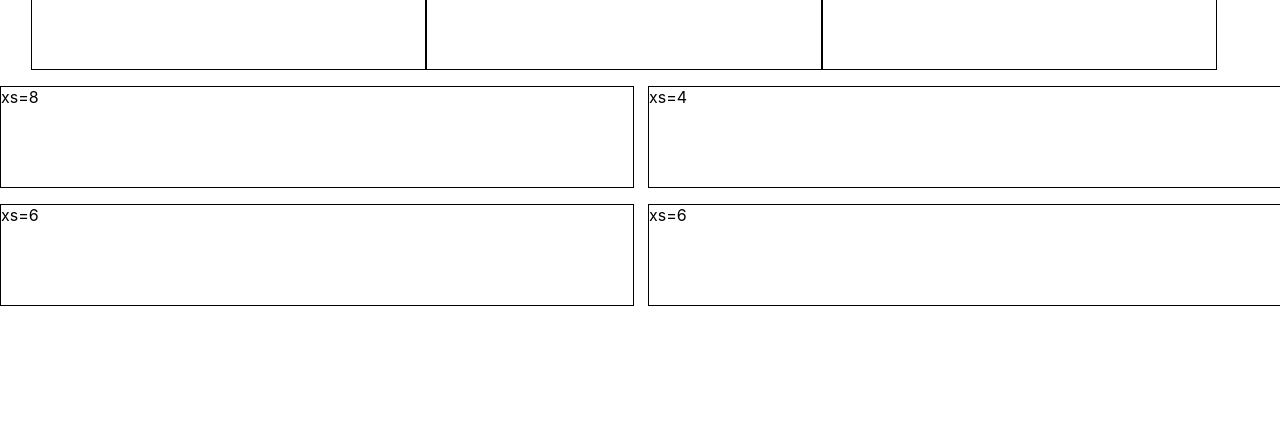
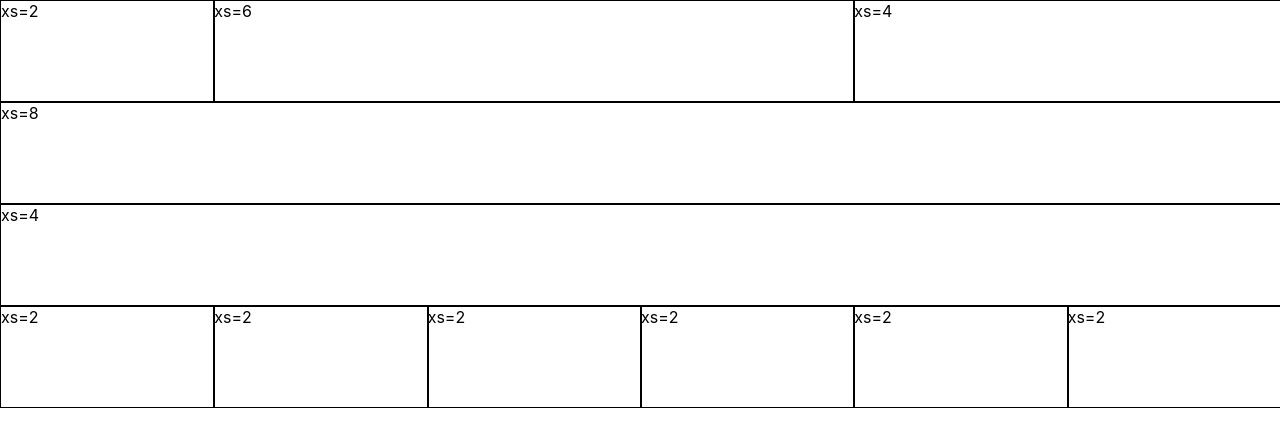
Before and after one commit to Mazo26/nit, a React (Create React App) app in the folder nitshop/: page / in a window 1280 px wide. Shown: the top 446 px of the page. Built offline with nearby package versions, Linux system fonts and the light colour scheme.

Commit message:
GridMUI2

```diff
--- a/nitshop/src/components/Grid/Grid.jsx
+++ b/nitshop/src/components/Grid/Grid.jsx
@@ -4,29 +4,46 @@ import Grid from "@mui/material/Grid";
 
 const GridCmp = () => {
   return (
-    <Grid container spacing={2}>
+    <Grid container>
       <Grid
         container
         direction='row'
         justifyContent='center'
         alignItems='flex-end'
-        spacing={2}
       >
-        <CustomDiv width='30%'> xs=8 </CustomDiv>
-        <CustomDiv width='30%'> xs=8 </CustomDiv>
-        <CustomDiv width='30%'> xs=8 </CustomDiv>
+        <Grid item xs={2}>
+          <CustomDiv width='100%'> xs=2 </CustomDiv>
+        </Grid>
+        <Grid item xs={6}>
+          <CustomDiv width='100%'> xs=6 </CustomDiv>
+        </Grid>
+        <Grid item xs={4}>
+          <CustomDiv width='100%'> xs=4 </CustomDiv>
+        </Grid>
       </Grid>
-      <Grid item xs={6} sm={10} md={8} lg={6}>
+      <Grid item xs={8} sm={12} md={12} lg={12}>
         <CustomDiv width='100%'> xs=8 </CustomDiv>
       </Grid>
-      <Grid item xs={6} sm={2} md={4} lg={6}>
+      <Grid item xs={4} sm={12} md={12} lg={12}>
         <CustomDiv width='100%'> xs=4 </CustomDiv>
       </Grid>
-      <Grid item xs={6}>
-        <CustomDiv width='100%'> xs=6 </CustomDiv>
+      <Grid item xs={2}>
+        <CustomDiv width='100%'> xs=2 </CustomDiv>
       </Grid>
-      <Grid item xs={6}>
-        <CustomDiv width='100%'> xs=6 </CustomDiv>
+      <Grid item xs={2}>
+        <CustomDiv width='100%'> xs=2 </CustomDiv>
+      </Grid>
+      <Grid item xs={2}>
+        <CustomDiv width='100%'> xs=2 </CustomDiv>
+      </Grid>
+      <Grid item xs={2}>
+        <CustomDiv width='100%'> xs=2 </CustomDiv>
+      </Grid>
+      <Grid item xs={2}>
+        <CustomDiv width='100%'> xs=2 </CustomDiv>
+      </Grid>
+      <Grid item xs={2}>
+        <CustomDiv width='100%'> xs=2 </CustomDiv>
       </Grid>
     </Grid>
   );
```
Also changed, not shown: nitshop/theory.txt.
